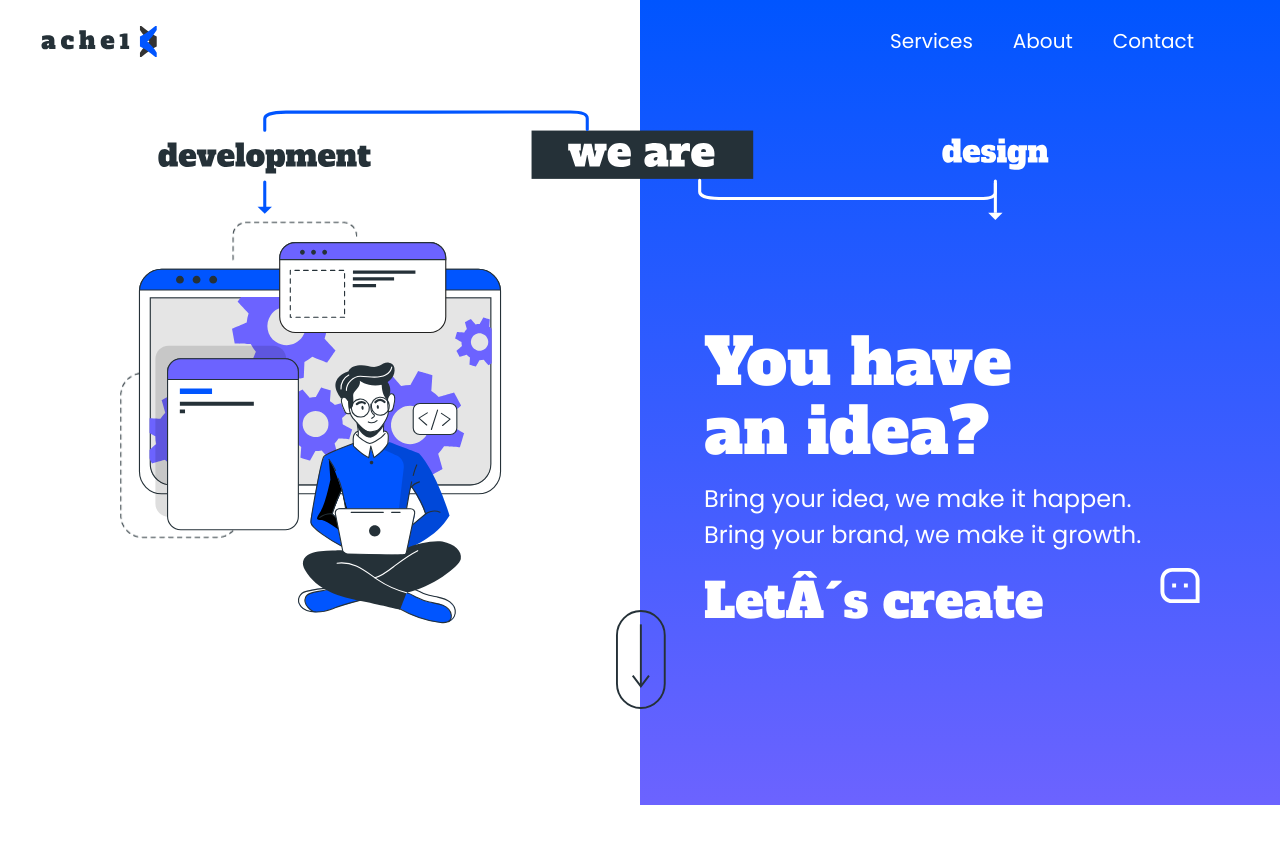
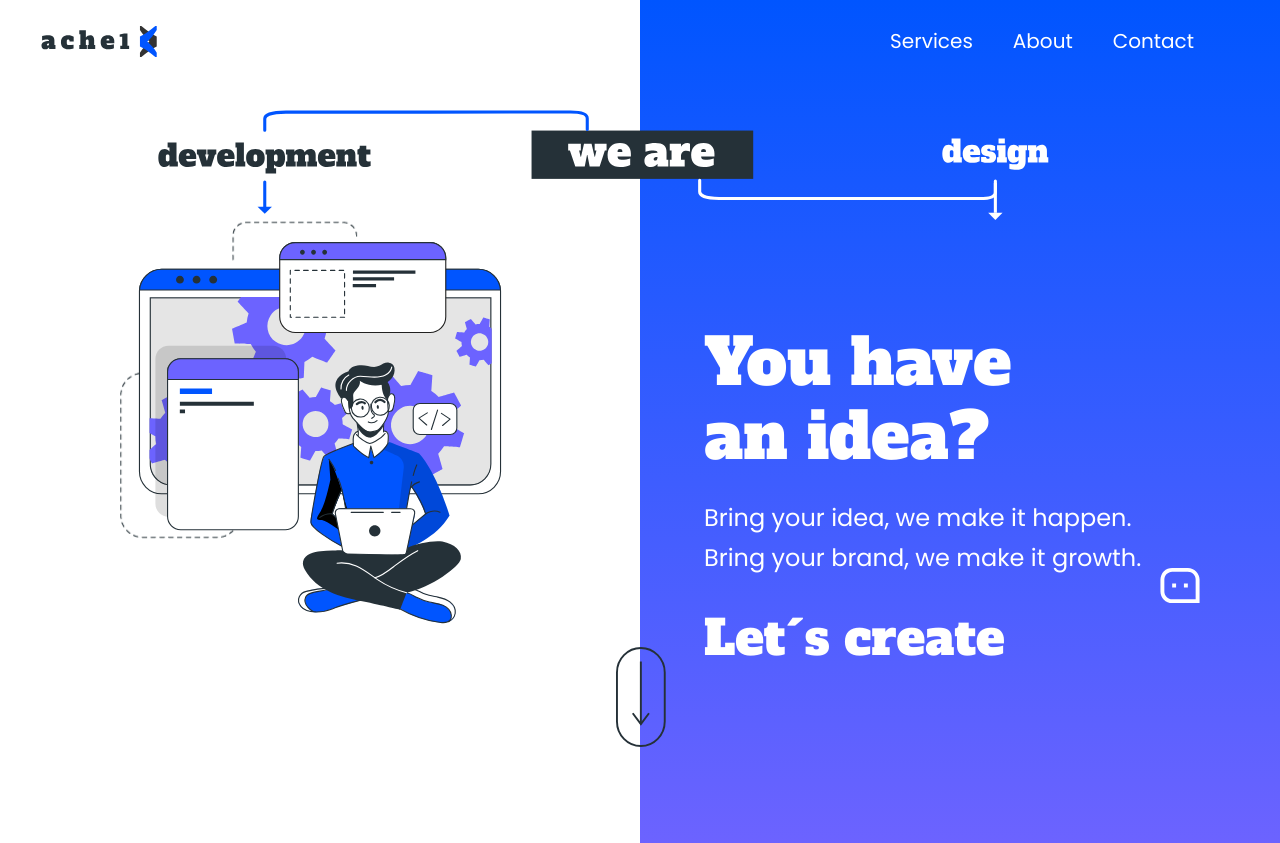
Before and after one commit to AlejandroM12/ache1, a React (Create React App) app: page / in a window 1280 px wide. Before the commit the page ends 805 px from the top, so only its background shows below. Built offline with nearby package versions, Linux system fonts and the light colour scheme.

Commit message:
Fixing styles

```diff
--- a/src/pages/home/Home.jsx
+++ b/src/pages/home/Home.jsx
@@ -56,23 +56,37 @@ const Home = ({ pivot, setPivot }) => {
                   data-aos-delay="1000"
                   data-aos-easing="ease-in-out"
                 >
-                  You have <br /> an idea?
+                  You have
                 </h1>
+                <h1
+                  className="content-right-title-two"
+                  data-aos="fade-right"
+                  data-aos-delay="1500"
+                  data-aos-easing="ease-in-out"
+                  >
+                    an idea?</h1>
                 <p
                   data-aos="fade-right"
-                  data-aos-delay="2000"
+                  data-aos-delay="2500"
                   data-aos-easing="ease-in-out"
                 >
                   Bring your idea, we make it happen.
-                  <br />
-                  Bring your brand, we make it growth.
+
                 </p>
-                <h2
+                <p
                   data-aos="fade-right"
                   data-aos-delay="3000"
                   data-aos-easing="ease-in-out"
                 >
-                  LetÂ´s create
+                  Bring your brand, we make it growth.
+                  </p>
+                <h2
+                  className="content-right-title-tree"
+                  data-aos="fade-right"
+                  data-aos-delay="3500"
+                  data-aos-easing="ease-in-out"
+                >
+                  Let´s create
                 </h2>
               </div>
               <button
--- a/src/scss/pages/_home.scss
+++ b/src/scss/pages/_home.scss
@@ -4,30 +4,36 @@
     align-items: flex-start;
     margin-top: 6rem;
     padding: 7.5rem 0rem 3.5rem 3rem;
-    gap: 0.938rem;
+    gap: 0.3rem;
     h1 {
       font-family: $font-alfa;
       font-style: normal;
       font-weight: $semi-bold;
-      font-size: 64px;
-      line-height: 69px;
+      font-size: 4rem;
+      line-height: 4.313rem;
       color: $white;
     }
     p {
       font-family: $font-poppins;
       font-style: normal;
       font-weight: $semi-bold;
-      font-size: 24px;
-      line-height: 36px;
+      font-size: 1.5rem;
+      line-height: 2.25rem;
       color: $white;
     }
     h2 {
       font-family: $font-alfa;
       font-style: normal;
       font-weight: $semi-bold;
-      font-size: 48px;
-      line-height: 66px;
+      font-size: 3rem;
+      line-height: 4.125rem;
       color: $white;
+    }
+    .content-right-title-two{
+      margin-bottom: 1.5rem;
+    }
+    .content-right-title-tree{
+      margin-top: 1.5rem;
     }
   }
   .arrow-redir {
```
